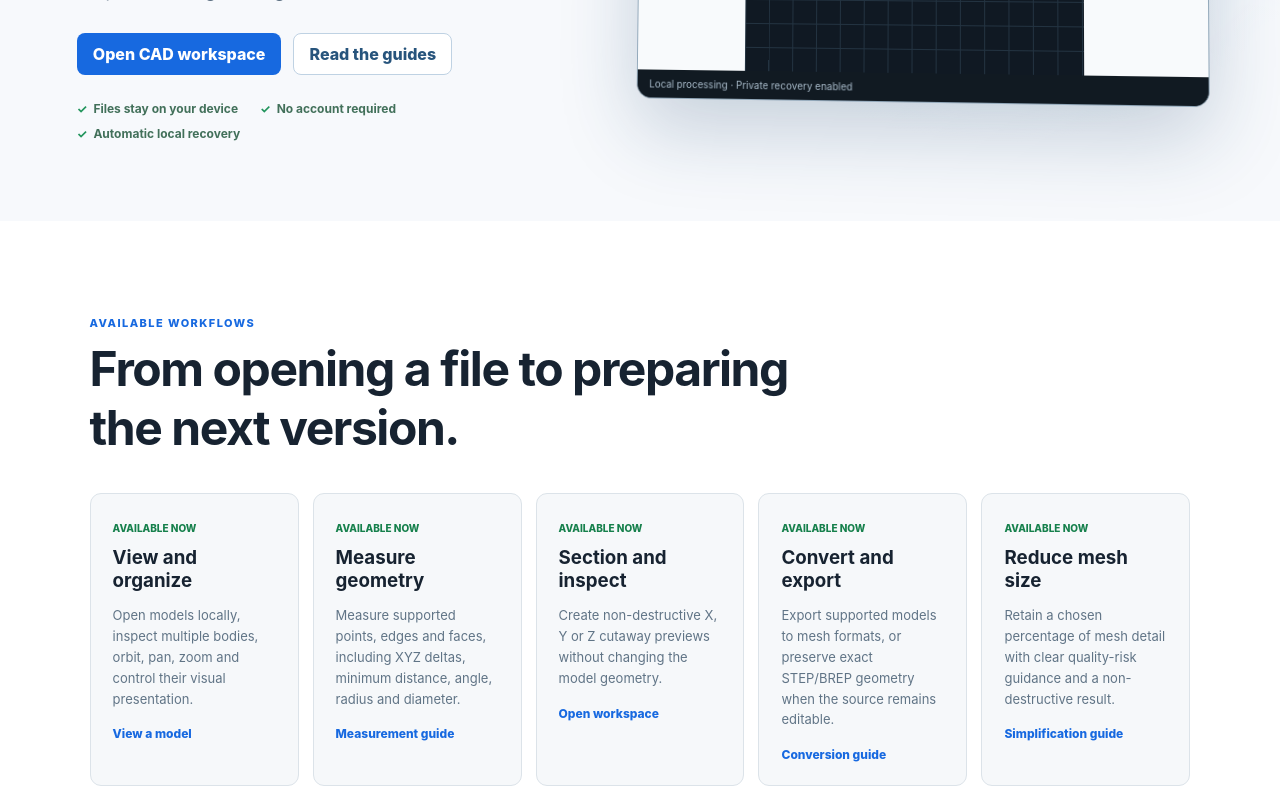
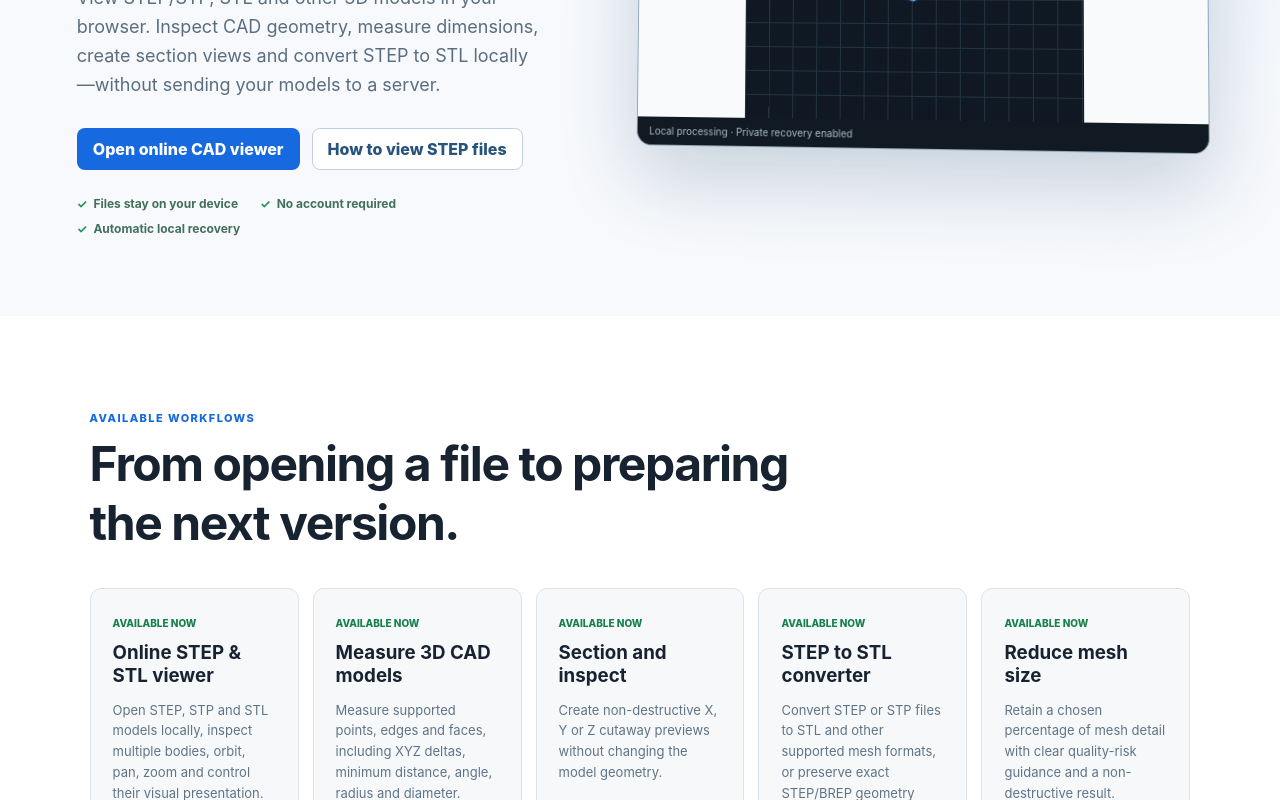
Before and after one commit to CedyMic/CAD-file-Lab, a React (Vite) app: page / in a window 1280 px wide. Shown: the part 540-1340 px from the top of the page. Built offline with nearby package versions, Linux system fonts and the light colour scheme.

Commit message:
Improve search visibility for STEP and STL workflows

```diff
--- a/index.html
+++ b/index.html
@@ -11,14 +11,25 @@
     <meta name="google-adsense-account" content="ca-pub-5451618329846801" />
     <meta
       name="description"
-      content="A private 3D workspace designed to view, modify and create models locally in your browser—without uploads or server-side model processing."
+      content="Open STEP, STP and STL files in a free online 3D viewer. Measure CAD models and convert STEP to STL privately in your browser—no file upload or account."
     />
     <meta property="og:type" content="website" />
     <meta property="og:url" content="https://www.cadfilelab.com/" />
-    <meta property="og:title" content="CAD File Lab — Your private, local 3D workspace" />
-    <meta property="og:description" content="View, modify and create 3D models locally in your browser—without uploads or server-side model processing." />
+    <meta property="og:title" content="Online STEP & STL Viewer | CAD File Lab" />
+    <meta property="og:description" content="Open and measure 3D CAD files online. Convert STEP to STL locally in your browser without uploading your models." />
     <meta name="twitter:card" content="summary" />
-    <title>CAD File Labs — Private browser-based CAD workspace</title>
+    <title>Online STEP & STL Viewer and 3D Converter | CAD File Lab</title>
+    <script type="application/ld+json">
+      {
+        "@context": "https://schema.org",
+        "@type": "WebApplication",
+        "name": "CAD File Lab",
+        "url": "https://www.cadfilelab.com/",
+        "applicationCategory": "DesignApplication",
+        "operatingSystem": "Any modern desktop browser",
+        "description": "Browser-based STEP and STL viewer with CAD measurement and local 3D file conversion. Models are processed on the user's device."
+      }
+    </script>
   </head>
   <body>
     <div id="root"></div>
--- a/src/marketing/LandingPage.tsx
+++ b/src/marketing/LandingPage.tsx
@@ -12,15 +12,15 @@ export function LandingPage() {
 
     <main>
       <section className="landing-hero">
-        <div className="hero-copy"><span className="landing-eyebrow">Private browser-based 3D workspace</span><h1>Work with 3D files without sending them to a server.</h1><p>Open, inspect, measure, section, simplify and convert supported 3D files in a local-first workspace designed for practical engineering checks.</p><div className="hero-actions"><a className="landing-primary-action" href="/workspace">Open CAD workspace</a><a className="landing-secondary-action" href="/guides">Read the guides</a></div><div className="hero-trust"><span>Files stay on your device</span><span>No account required</span><span>Automatic local recovery</span></div></div>
+        <div className="hero-copy"><span className="landing-eyebrow">Free online STEP &amp; 3D file viewer</span><h1>Open STEP and STL files online, without uploading them.</h1><p>View STEP/STP, STL and other 3D models in your browser. Inspect CAD geometry, measure dimensions, create section views and convert STEP to STL locally—without sending your models to a server.</p><div className="hero-actions"><a className="landing-primary-action" href="/workspace">Open online CAD viewer</a><a className="landing-secondary-action" href="/guides/open-and-inspect-step-files">How to view STEP files</a></div><div className="hero-trust"><span>Files stay on your device</span><span>No account required</span><span>Automatic local recovery</span></div></div>
         <div className="hero-product" aria-label="CAD File Lab workspace preview"><div className="preview-ribbon"><i /><i /><i /><i /></div><div className="preview-shell"><aside><span /><span /><span /><span /></aside><div className="preview-viewport"><div className="preview-model"><b /><b /><b /></div></div><aside><span /><span /><span /></aside></div><div className="preview-status">Local processing · Private recovery enabled</div></div>
       </section>
 
       <section className="landing-section capability-section" id="capabilities"><header><span className="landing-eyebrow">Available workflows</span><h2>From opening a file to preparing the next version.</h2></header><div className="capability-grid">
-        <article className="capability-ready"><span>Available now</span><h3>View and organize</h3><p>Open models locally, inspect multiple bodies, orbit, pan, zoom and control their visual presentation.</p><a href="/workspace">View a model</a></article>
-        <article className="capability-ready"><span>Available now</span><h3>Measure geometry</h3><p>Measure supported points, edges and faces, including XYZ deltas, minimum distance, angle, radius and diameter.</p><a href="/guides/measure-3d-models">Measurement guide</a></article>
+        <article className="capability-ready"><span>Available now</span><h3>Online STEP &amp; STL viewer</h3><p>Open STEP, STP and STL models locally, inspect multiple bodies, orbit, pan, zoom and control their visual presentation.</p><a href="/workspace">View a 3D CAD file</a></article>
+        <article className="capability-ready"><span>Available now</span><h3>Measure 3D CAD models</h3><p>Measure supported points, edges and faces, including XYZ deltas, minimum distance, angle, radius and diameter.</p><a href="/guides/measure-3d-models">3D measurement guide</a></article>
         <article className="capability-ready"><span>Available now</span><h3>Section and inspect</h3><p>Create non-destructive X, Y or Z cutaway previews without changing the model geometry.</p><a href="/workspace">Open workspace</a></article>
-        <article className="capability-ready"><span>Available now</span><h3>Convert and export</h3><p>Export supported models to mesh formats, or preserve exact STEP/BREP geometry when the source remains editable.</p><a href="/guides/convert-3d-file-formats">Conversion guide</a></article>
+        <article className="capability-ready"><span>Available now</span><h3>STEP to STL converter</h3><p>Convert STEP or STP files to STL and other supported mesh formats, or preserve exact STEP/BREP geometry when the source remains editable.</p><a href="/guides/convert-step-to-stl-online">How to convert STEP to STL</a></article>
         <article className="capability-ready"><span>Available now</span><h3>Reduce mesh size</h3><p>Retain a chosen percentage of mesh detail with clear quality-risk guidance and a non-destructive result.</p><a href="/guides/reduce-mesh-file-size">Simplification guide</a></article>
       </div></section>
 
@@ -28,7 +28,7 @@ export function LandingPage() {
 
       <section className="landing-section privacy-section" id="privacy"><div className="privacy-mark">Local</div><div><span className="landing-eyebrow">Privacy by architecture</span><h2>Your model does not need to leave your computer.</h2><p>Importing, meshing, viewing and local recovery run in your browser. CAD File Lab does not upload model files for server-side processing.</p></div><ul><li>Browser-local processing</li><li>Private local recovery every five minutes</li><li>Original files remain unchanged</li><li>Recovery data can be erased</li></ul></section>
 
-      <section className="landing-section guide-preview-section"><header><span className="landing-eyebrow">Learn the workflow</span><h2>Practical 3D file guides</h2><p>Use the format and inspection guides to choose the right operation and understand what the result preserves.</p></header><div className="guide-preview-grid"><a href="/guides/open-and-inspect-step-files"><strong>Inspect STEP files</strong><span>Model navigation, bodies and local project recovery</span></a><a href="/guides/convert-3d-file-formats"><strong>Choose a conversion format</strong><span>Exact CAD versus mesh outputs and unit checks</span></a><a href="/guides/troubleshoot-3d-file-imports"><strong>Troubleshoot imports</strong><span>File limits, dependencies and invalid geometry</span></a></div></section>
+      <section className="landing-section guide-preview-section"><header><span className="landing-eyebrow">Learn the workflow</span><h2>Practical 3D file guides</h2><p>Use the format and inspection guides to choose the right operation and understand what the result preserves.</p></header><div className="guide-preview-grid"><a href="/guides/open-and-inspect-step-files"><strong>Open STEP and STP files online</strong><span>Model navigation, bodies and local project recovery</span></a><a href="/guides/convert-step-to-stl-online"><strong>Convert STEP to STL online</strong><span>Export a printable mesh while understanding the loss of exact surfaces</span></a><a href="/guides/troubleshoot-3d-file-imports"><strong>Troubleshoot 3D file imports</strong><span>File limits, dependencies and invalid geometry</span></a></div></section>
 
       <section className="landing-cta"><div><span className="landing-eyebrow">Start locally</span><h2>Open a 3D file in your browser.</h2><p>No account and no model upload required.</p></div><a href="/workspace">Open CAD workspace</a></section>
     </main>
--- a/src/marketing/MarketingSite.tsx
+++ b/src/marketing/MarketingSite.tsx
@@ -21,6 +21,18 @@ interface GuideArticle {
 }
 
 const guideArticles: GuideArticle[] = [
+  {
+    slug: 'convert-step-to-stl-online',
+    title: 'How to convert STEP to STL online without uploading your CAD file',
+    description: 'Convert STEP or STP to STL in your browser with CAD File Lab. Follow the local export workflow and learn what happens to geometry, units and precision.',
+    category: 'Conversion', readingTime: '5 min read',
+    sections: [
+      { heading: 'Why convert a STEP file to STL?', paragraphs: ['STEP and STP files store mathematical CAD surfaces and solid topology. STL describes the surface as triangles, which makes it useful for many 3D printing slicers and mesh viewers. A STEP-to-STL conversion produces a mesh representation; it does not preserve editable CAD faces, feature history or sketch dimensions.', 'Use the original STEP model as your engineering source. Treat the STL as an export for a particular downstream task.'] },
+      { heading: 'Convert STEP to STL in CAD File Lab', paragraphs: ['Open the CAD File Lab workspace and choose a .step or .stp file from your device. Wait for the 3D viewer to finish loading, then orbit and inspect the model. CAD File Lab processes the file in your browser rather than uploading it to a conversion server.', 'Open Convert / Export, select STL as the output format, choose visible or selected bodies as the scope, and download the new mesh file. Your original STEP file is not overwritten.'], bullets: ['Open the STEP/STP model in the online CAD viewer.', 'Inspect the bodies and check which ones are visible.', 'Choose STL in Convert / Export and download the converted mesh.', 'Open the STL in the receiving application and verify scale and geometry.'] },
+      { heading: 'Check dimensions, units and surface quality', paragraphs: ['STL files do not have a standard unit declaration. Confirm a known dimension in your slicer or receiving program instead of assuming millimetres are interpreted automatically. Curved surfaces become triangles, so visually inspect cylinders, fillets, thin walls and holes after conversion.', 'If your next tool accepts exact CAD and you need to retain mathematical surfaces, export STEP rather than STL. CAD File Lab can preserve exact STEP/BREP geometry for supported editable CAD sources.'] },
+      { heading: 'Can you convert STL back to STEP?', paragraphs: ['A mesh-to-STEP export does not recover the original sketches, constraints or CAD design intent. Recognizing analytic surfaces from a triangle mesh is a different reverse-engineering task. CAD File Lab does not present mesh reconstruction as an automatic feature.'] },
+    ],
+  },
   {
     slug: 'open-and-inspect-step-files',
     title: 'How to open and inspect STEP files privately in your browser',
@@ -147,10 +159,13 @@ function NotFoundPage() {
 
 function setPageMetadata(path: string) {
   const guide = guideArticles.find((item) => path === `/guides/${item.slug}`)
-  const title = guide?.title ?? (path === '/guides' ? '3D file guides' : path === '/formats' ? 'Supported 3D file formats' : path === '/about' ? 'About CAD File Lab' : path === '/support' ? 'CAD File Lab support' : 'CAD File Lab')
-  const description = guide?.description ?? 'Private browser-based tools and practical guidance for inspecting, measuring, converting and simplifying 3D files.'
+  const title = guide?.title ?? (path === '/' ? 'Online STEP & STL Viewer and 3D Converter' : path === '/guides' ? 'STEP, STL and 3D file guides' : path === '/formats' ? 'Supported STEP, STL and 3D file formats' : path === '/about' ? 'About CAD File Lab' : path === '/support' ? 'CAD File Lab support' : 'CAD File Lab')
+  const description = guide?.description ?? (path === '/' ? 'Open STEP, STP and STL files in a free online 3D viewer. Measure CAD models and convert STEP to STL privately in your browser—no file upload or account.' : 'Private browser-based tools and practical guidance for inspecting, measuring, converting and simplifying 3D files.')
   document.title = `${title} | CAD File Lab`
   document.querySelector('meta[name="description"]')?.setAttribute('content', description)
+  document.querySelector('meta[property="og:title"]')?.setAttribute('content', document.title)
+  document.querySelector('meta[property="og:description"]')?.setAttribute('content', description)
+  document.querySelector('meta[property="og:url"]')?.setAttribute('content', `https://www.cadfilelab.com${path === '/' ? '/' : path}`)
   document.querySelector('link[rel="canonical"]')?.setAttribute('href', `https://www.cadfilelab.com${path === '/' ? '/' : path}`)
 }
 
```
Also changed, not shown: 2 other files (tests, documents, lock files or other folders).
